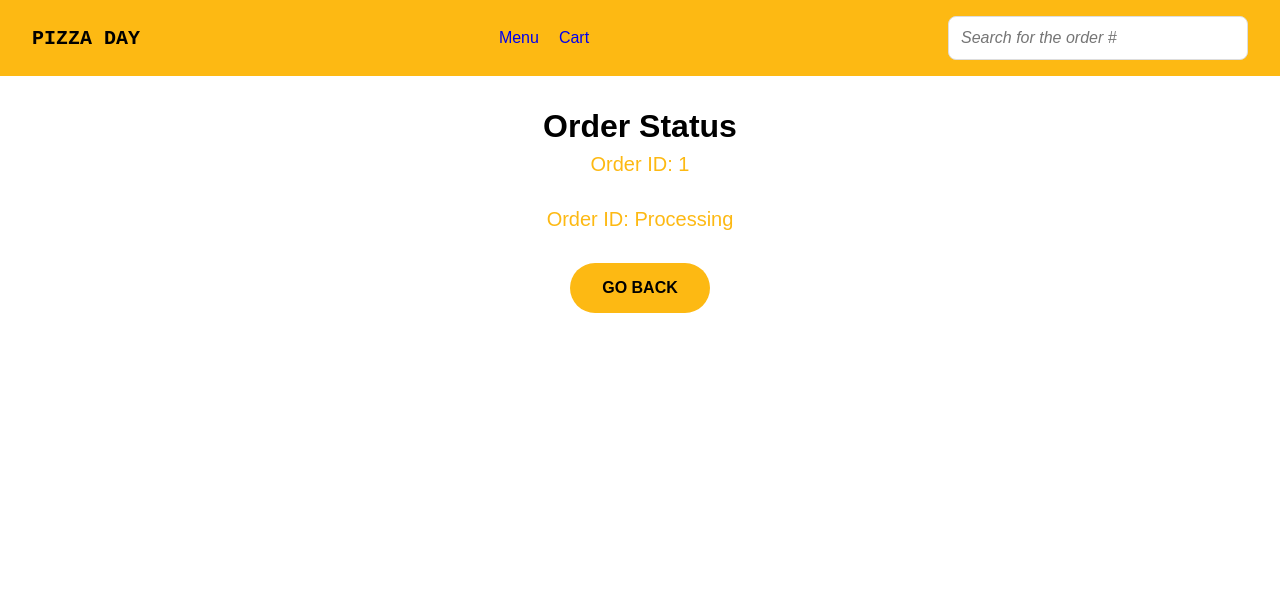
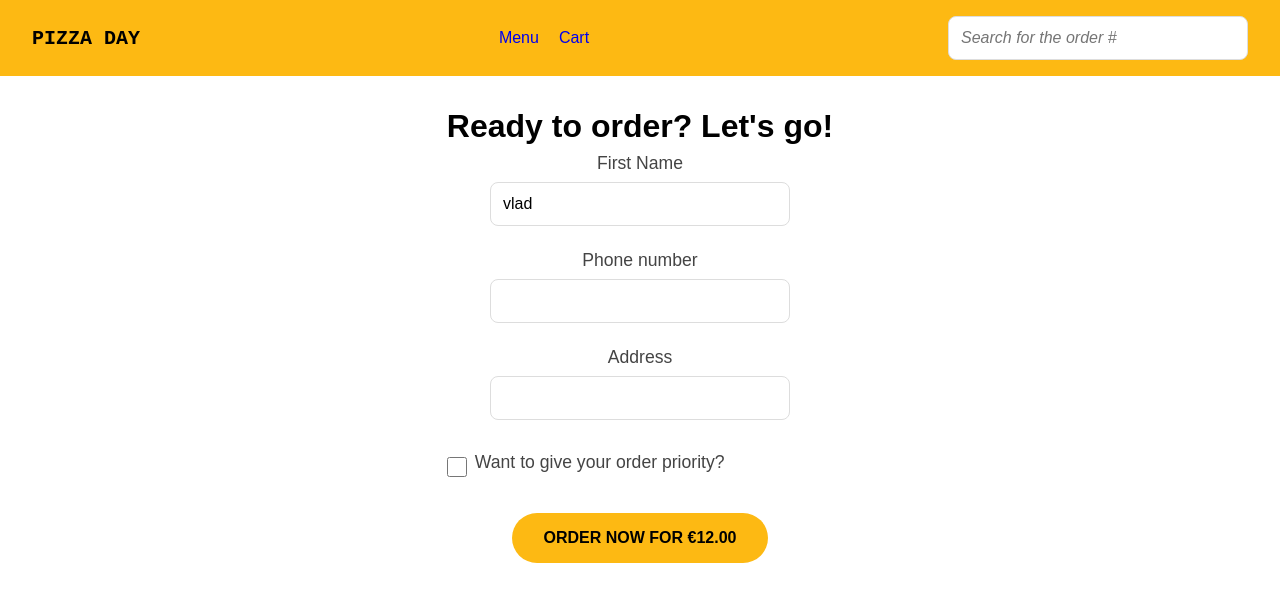
Before and after one commit to Lazoriv/homework, a React (Vite) app: page /orders/1 in a window 1280 px wide. Shown: the top 602 px of the page. Built offline with nearby package versions, Linux system fonts and the light colour scheme.

Commit message:
Фіксація змін із врахуванням перенесення папок і зміни регістру

```diff
--- a/src/pages/Cart/Cart.jsx
+++ b/src/pages/Cart/Cart.jsx
@@ -4,6 +4,7 @@ import Link from '../../components/Link/Link';
 import Title from '../../components/Title';
 import Button from '../../components/Button/Button';
 import CartItem from './CartItem';
+import { NavLink } from 'react-router';
 
 const Cart = () => {
     return (
@@ -16,7 +17,7 @@ const Cart = () => {
                 ))}
             </div>
             <div className="cart-actions">
-                <Button className="order-btn" text="Order pizzas" />
+                <NavLink to="/orders/:id" className="order-btn">Order pizzas</NavLink>
                 <Button className="clear-btn" text="Clear cart" />
             </div>
         </div>
--- a/src/pages/Main.jsx
+++ b/src/pages/Main.jsx
@@ -1,10 +1,9 @@
 import Menu from '../pages/Menu/Menu';
 import Cart from '../pages/Cart/Cart';
 import Form from '../pages/Form/Form';
-import Checkout from './Checkout/Checkout';
 import React from 'react';
 import { Routes, Route } from 'react-router-dom';
-import Order from './Order';
+import Order from './Order/Order';
 
 
 const Main = () => {
@@ -17,7 +16,6 @@ const Main = () => {
                 <Route path="/menu" element={<Menu />} />
                 <Route path="/cart" element={<Cart />} />
                 <Route path="/orders/:id" element={<Order />} />
-                <Route path="/checkout" element={<Checkout />} />
             </Routes>
         </main>
 
--- a/src/pages/Order.jsx
+++ /dev/null
@@ -1,21 +0,0 @@
-import { useParams } from "react-router-dom";
-import Button from "../components/Button/Button";
-import SubTitle from "../components/Subtitle";
-import Title from "../components/Title";
-
-const Order = () => {
-    const { id } = useParams();
-
-    const orderStatus = "Processing";
-
-    return (
-        <div>
-            <Title text="Order Status" />
-            <SubTitle className="subtitle" text={`Order ID: ${id}`} />
-            <SubTitle className="subtitle" text={`Order ID: ${orderStatus}`} />
-            <Button onClick={() => window.history.back()} className="order-btn" text="Go Back" />
-        </div>
-    );
-};
-
-export default Order;
--- a/src/pages/Checkout/Checkout.css
+++ b/src/pages/Order/Order.css
@@ -51,6 +51,7 @@ input[type="checkbox"] {
     cursor: pointer;
     text-transform: uppercase;
     transition: background-color 0.3s;
+    text-decoration: none;
 }
 
 .order-btn:hover {
--- a/src/pages/Checkout/Checkout.jsx
+++ b/src/pages/Order/Order.jsx
@@ -1,10 +1,10 @@
-import './Checkout.css';
+import './Order.css';
 import { useState } from 'react';
 import Input from '../../components/Input/Input';
 import Button from '../../components/Button/Button';
 import Title from '../../components/Title';
 
-const Checkout = () => {
+const Order = () => {
     const [firstName, setFirstName] = useState('vlad');
     const [phone, setPhone] = useState('');
     const [address, setAddress] = useState('');
@@ -80,4 +80,4 @@ const Checkout = () => {
     );
 };
 
-export default Checkout;
+export default Order;
```
